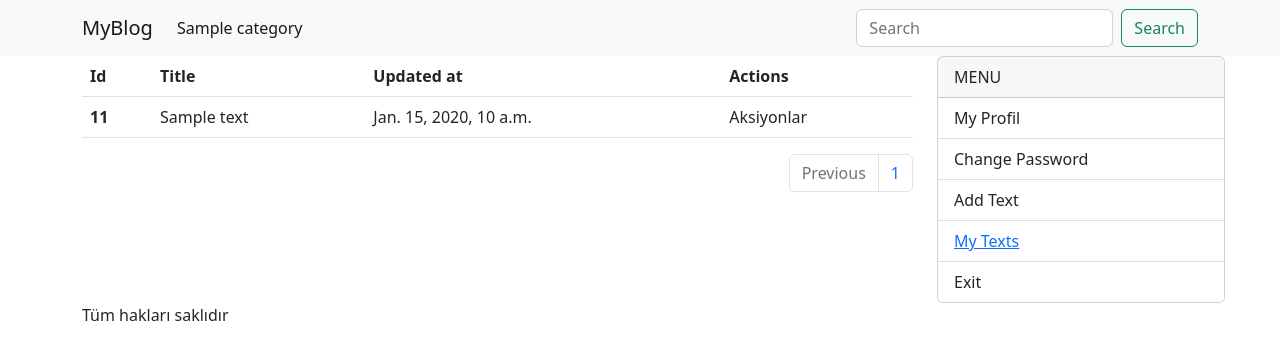
After one commit to atak-05/django-blog-udemy, a Django app: page /mytext/ in a window 1280 px wide. The commit adds this page. Shown: the top 360 px of the page. Run offline with Django 4.2, Linux system fonts and the light colour scheme; a user stored in the database is signed in; tables that the repository leaves empty hold one stand-in row (values such as "Sample post"); parts of the project's set-up code (start-up, migrations or seed data) failed here and were passed over; some libraries are stand-ins or nearby versions.

Commit message:
search created!

```diff
--- a/blog/blog/urls.py
+++ b/blog/blog/urls.py
@@ -20,5 +20,6 @@ from django.conf import settings
 
 
 urlpatterns = [
-    path('admin/', admin.site.urls),    path('', include('blog_app.urls'))
+    path('admin/', admin.site.urls),
+    path('', include('blog_app.urls')),
 ] + static(settings.MEDIA_URL, document_root= settings.MEDIA_ROOT)
--- /dev/null
+++ b/blog/blog_app/templates/pages/my_text.html
@@ -0,0 +1,56 @@
+{% extends "base.html" %}
+
+
+{%block title%}My Blog{%endblock%}
+{%block content%}
+<!--Table Part-->
+  <table class="table">
+        <thead>
+            <tr>
+              <th scope="col">Id</th>
+              <th scope="col">Title</th>
+              <th scope="col">Updated at</th>
+              <th scope="col">Actions</th>
+            </tr>
+        </thead>
+        <tbody>
+          {% for text in texts%}
+            <tr>
+              <th scope="row">1{{text.id}}</th>
+              <td>{{text.title}}</td>
+              <td>{{text.updated_at}}</td>
+              <td>Aksiyonlar</td>
+            </tr>
+            {% empty %}
+            <p>Hiç yazı bulunamadı.</p>
+          {% endfor %}
+      </tbody>
+  </table>
+<!--Table Part END-->
+<!--Main Part-->
+
+<!--pagination Start-->
+    <nav aria-label="Page navigation example">
+        <ul class="pagination justify-content-end">
+            {% if texts.has_previous %}
+                <li class="page-item">
+                  <a class="page-link" href="?page={{texts.previous_page_number}}" tabindex="-1">Previous</a>
+                </li>
+              {% else %}
+                <li class="page-item disabled">
+                  <a class="page-link">Previous</a>
+                </li>
+              {%endif%}
+              <li class="page-item"><a class="page-link" href="#"> {{texts.number}}</a></li>
+            {%if texts.has_next %}
+              <li class="page-item">
+                <a class="page-link" href="?page={{texts.next_page_number}}">{{texts.next_page_number}}</a>
+              </li>
+              <li class="page-item">
+                <a class="page-link" href="?page={{texts.paginator.num_pages}}">End</a>
+              </li>
+            {%endif%}
+        </ul>
+    </nav>
+</div>
+{%endblock%}
--- a/blog/blog_app/urls.py
+++ b/blog/blog_app/urls.py
@@ -2,10 +2,11 @@ import imp
 from unicodedata import name
 from django.urls import path
 from blog_app.view import contact
-from blog_app.view import home,category
+from blog_app.view import home, category, my_text
 
 urlpatterns = [
-    path('',home, name='home'),
+    path('', home, name='home'),
     path('contact/', contact, name='contact'),
-    path('category/<slug:categorySlug>', category, name = 'category' )
+    path('category/<slug:categorySlug>', category, name='category'),
+    path('mytext/', my_text, name='mytext'),
 ]
--- a/blog/blog_app/view/__init__.py
+++ b/blog/blog_app/view/__init__.py
@@ -1,3 +1,4 @@
 from .contact import contact
 from .home import home
 from .category import category
+from .my_text import my_text
--- /dev/null
+++ b/blog/blog_app/view/my_text.py
@@ -0,0 +1,14 @@
+from django.shortcuts import render, get_object_or_404
+from django.core.paginator import Paginator
+from blog_app.models import TextModel
+from django.contrib.auth.decorators import login_required
+
+@login_required(login_url='/')
+def my_text(request):
+    text = request.user.text_author.order_by('-id')
+    page = request.GET.get('page')
+    paginator = Paginator(text, 2)
+
+    return render(request, 'pages/my_text.html', context={
+        'texts': paginator.get_page(page),
+    })
--- a/blog/templates/components/navbar.html
+++ b/blog/templates/components/navbar.html
@@ -22,14 +22,15 @@
         </li>
         {% endfor %}
       </ul>
-      <form class="d-flex" role="search">
+      <form action= "{% url 'home' %}" class="d-flex" role="search">
         <input
           class="form-control me-2"
           type="search"
           placeholder="Search"
           aria-label="Search"
+          name="search"
         />
-        <button class="btn btn-outline-success" type="submit">Search</button>
+        <button class="btn btn-outline-success"  type="submit">Search</button>
       </form>
     </div>
   </div>
--- a/blog/templates/components/sidebar.html
+++ b/blog/templates/components/sidebar.html
@@ -1,12 +1,22 @@
 <div class="col-sm-3">
-    <div class="card" style="width: 18rem;">
-      <div class="card-header">
-        Featured
-      </div>
-      <ul class="list-group list-group-flush">
-        <li class="list-group-item">An item</li>
-        <li class="list-group-item">A second item</li>
-        <li class="list-group-item">A third item</li>
-      </ul>
+  <div class="card" style="width: 18rem;">
+    {% if request.user.is_authenticated %}
+    <div class="card-header">
+      MENU
     </div>
+    <ul class="list-group list-group-flush">
+      <li class="list-group-item">My Profil</li>
+      <li class="list-group-item">Change Password</li>
+      <li class="list-group-item">Add Text</li>
+      <li class="list-group-item">
+        <a href=" {% url 'mytext' %} ">
+          My Texts
+        </a>
+      </li>
+      <li class="list-group-item">Exit</li>
+    </ul>
+    {% else %}
+    Login formu gelecek
+    {% endif %}
   </div>
+</div>
```
Also changed, not shown: blog/blog_app/view/home.py (+9 -0 lines), blog/static/css/cutom.css (deleted).
